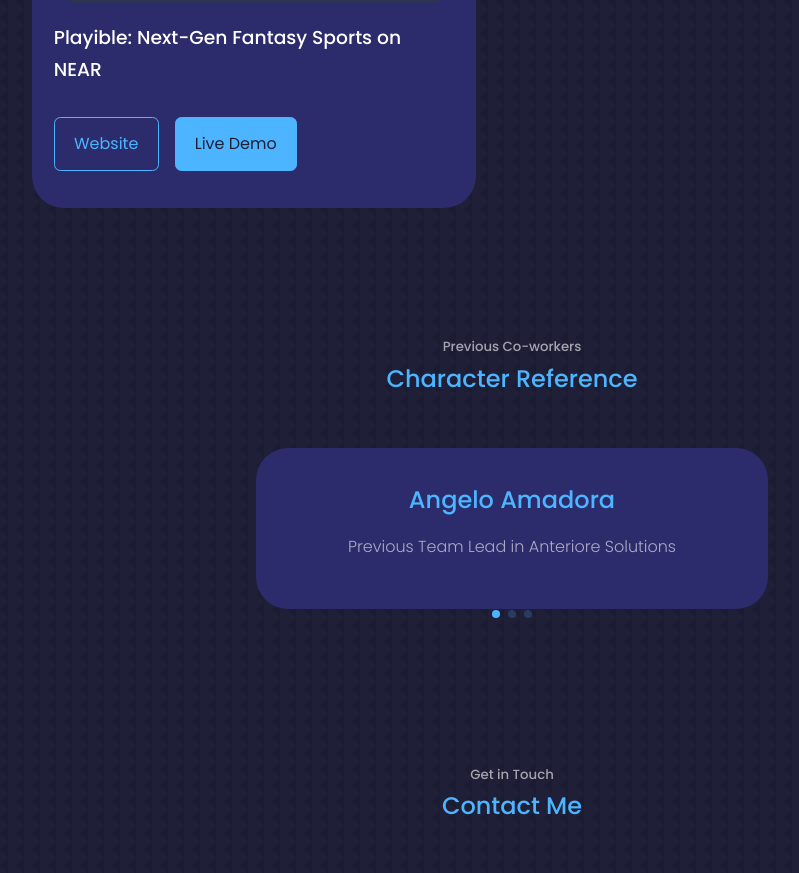
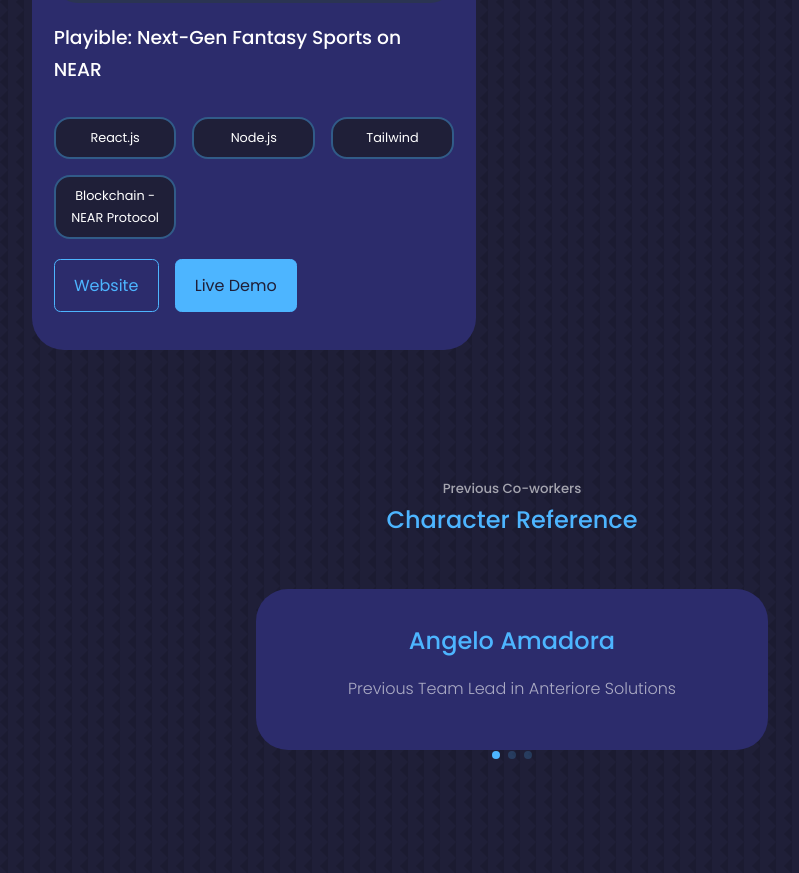
Before and after one commit to josephvillanueva/React-Portfolio, a React (Create React App) app: page / in a window 1280 px wide. Shown: the part 3206-4079 px from the top of the page, without its empty margins (128-927 px from the left). Built offline with nearby package versions, Linux system fonts and the light colour scheme.

Commit message:
chore: added tech stack used

```diff
--- a/src/components/portfolio/Portfolio.jsx
+++ b/src/components/portfolio/Portfolio.jsx
@@ -12,6 +12,7 @@
     title: "Playible: Next-Gen Fantasy Sports on NEAR",
     github: "https://playible.club/playible-next-gen-nft-fantasy-sports/",
     demo: "https://app.playible.io/MintPage",
+    tech: ["React.js", "Node.js", "Tailwind", "Blockchain - NEAR Protocol"],
   },
 ];
 
@@ -22,13 +23,22 @@
       <h2>Portfolio</h2>
 
       <div className="container portfolio_container">
-        {data.map(({ id, image, title, github, demo }) => {
+        {data.map(({ id, image, title, github, demo, tech }) => {
           return (
             <article key={id} className="portfolio_item">
               <div className="portfolio_item-image">
                 <img src={image} alt="" />
               </div>
               <h3>{title}</h3>
+              <div className="portfolio_tech">
+                {tech.map((yes) => {
+                  return (
+                    <div className="portfolio_tech_background">
+                      <div className="portfolio_tech_item">{yes}</div>
+                    </div>
+                  );
+                })}
+              </div>
               <div className="portfolio_item-cta">
                 <a href={github} className="btn" target="_blank">
                   Website
--- a/src/components/portfolio/portfolio.css
+++ b/src/components/portfolio/portfolio.css
@@ -24,6 +24,24 @@
   overflow: hidden;
 }
 
+.portfolio_tech {
+  display: grid;
+  grid-template-columns: 1fr 1fr 1fr;
+  gap: 1rem;
+  margin-bottom: 20px;
+}
+
+.portfolio_tech_item {
+  background-color: var(--color-bg);
+  text-align: center;
+  border-radius: 1rem;
+  padding: 0.5rem;
+  font-size: 80%;
+  border-color: var(--color-primary-variant);
+  border-style: solid;
+  border-width: 2px;
+}
+
 .portfolio_item h3 {
   margin: 1.2rem 0 2rem;
 }
@@ -42,8 +60,8 @@
 }
 
 @media screen and (max-width: 600px) {
-    .portfolio_container{
-        grid-template-columns: 1fr;
-        gap: 1rem;
-    }
+  .portfolio_container {
+    grid-template-columns: 1fr;
+    gap: 1rem;
+  }
 }
```
